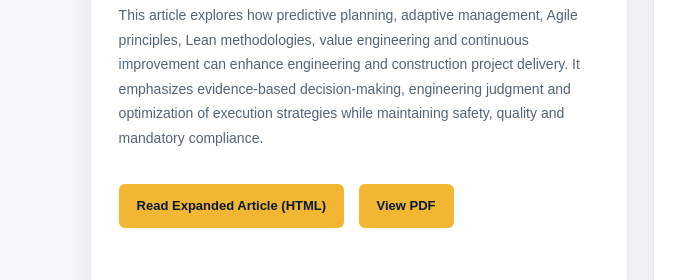
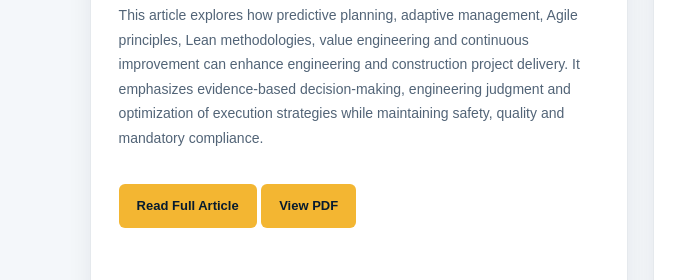
Before and after one commit to noelfvillaluz/noelfvillaluz.github.io, a plain HTML site: page Articles.html in a window 1280 px wide. Shown: the part 971-1251 px from the top of the page, 0-677 px from the left. Drawn offline with Linux system fonts and the light colour scheme.

Commit message:
Update Articles.html

```diff
--- a/Articles.html
+++ b/Articles.html
@@ -778,14 +778,15 @@ footer a {
 
        <a class="publication-btn"
              href="article-001-hybrid-project-management.html"
-             style="margin-top:10px; margin-right:10px;">
-             Read Expanded Article (HTML)
+            >
+             Read Full Article
        </a>
 
        <a class="publication-btn"
            href="NFV-PM-ART-001_Rev02_Value_Driven_Hybrid_Project_Management.pdf"
            target="_blank"
-           rel="noopener noreferrer">
+           rel="noopener noreferrer"
+           style="margin-top:10px;">
             View PDF
 
        </a>
```
